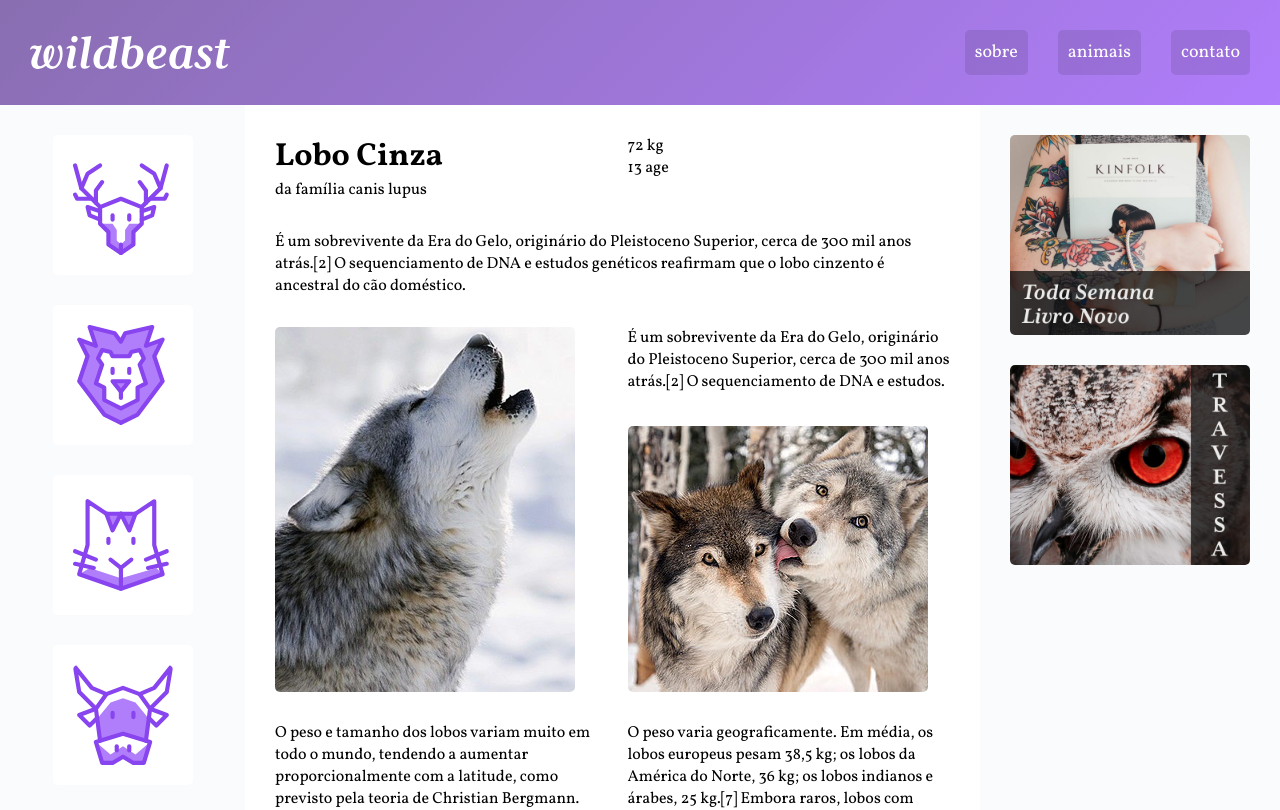
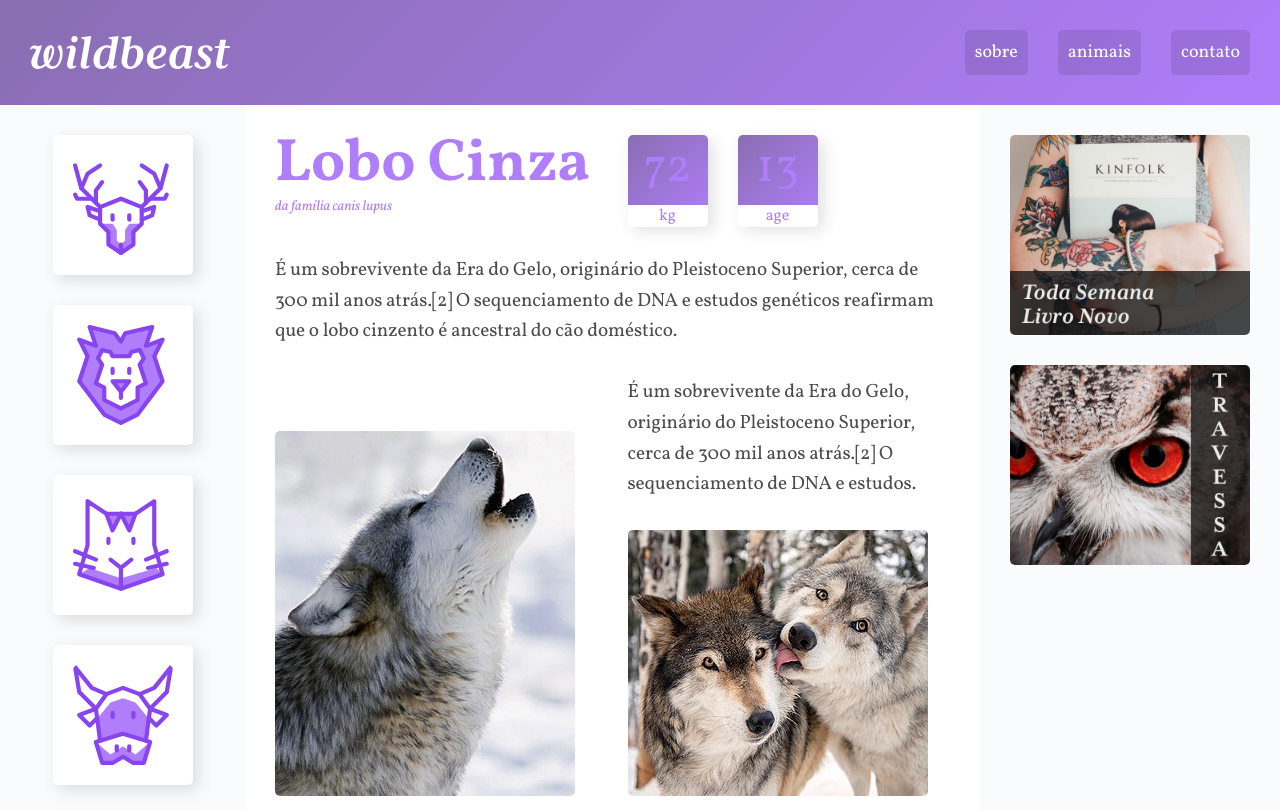
Before and after one commit to DanieIPassos/wildBeast, a plain HTML site: page index.html in a window 1280 px wide. Shown: the top 810 px of the page. Drawn offline with Linux system fonts and the light colour scheme.

Commit message:
Update style.css
melhora nos grids

```diff
--- a/css/style.css
+++ b/css/style.css
@@ -86,7 +86,7 @@ img {
   background: white;
   padding: 20px;
   border-radius: 5px;
-  box-shadow: 5px 5px 15px 0px rga(44,44,44,0.15);
+  box-shadow: 5px 5px 15px 0px rgba(44,44,44,0.15);
   transition: .1 ease-out;
 }
 
@@ -118,6 +118,71 @@ img {
   align-self: end;
 }
 
+/* Estilos Content */
+p {
+  font-size: 1.2em;
+  line-height: 1.6;
+  letter-spacing: -0.005em;
+  color: rgba(0,0,0,.7);
+}
+
+.informacoes p + p {
+  margin-top: 30px;
+}
+
+.titulo {
+  color: #B07DFB;
+}
+
+.titulo h1{
+  font-size: 3.75em;
+  line-height: 1;
+  font-weight: 700;
+}
+
+.titulo span {
+  font-size: 0.875em;
+  font-style: italic;
+}
+
+/* Caracteristicas */
+.caracteristicas {
+  align-items: flex-start;
+  display: flex;
+}
+
+.caracteristicas > div {
+  width: 80px;
+  text-align: center;
+  background: linear-gradient(135deg,#896eb1, #B07DFB);
+  border-radius: 5px;
+  box-shadow: 5px 5px 15px 0px rgba(44,44,44,0.15);
+  position: relative;
+}
+
+.caracteristicas > div:first-child {
+  margin-right: 30px;
+}
+
+.caracteristicas span {
+  display: block;
+  color: #B07DFB;
+}
+
+.numero {
+  font-size: 3em;
+  line-height: 1;
+  margin: 10px auto;
+}
+
+.rotulo {
+  background: white;
+  border-radius: 0 0 5px 5px;
+  padding: 10px auto;
+  position: relative;
+  top: 2px;
+}
+
 /* Anuncios */
 .anuncios {
   grid-area: anuncios;
```
